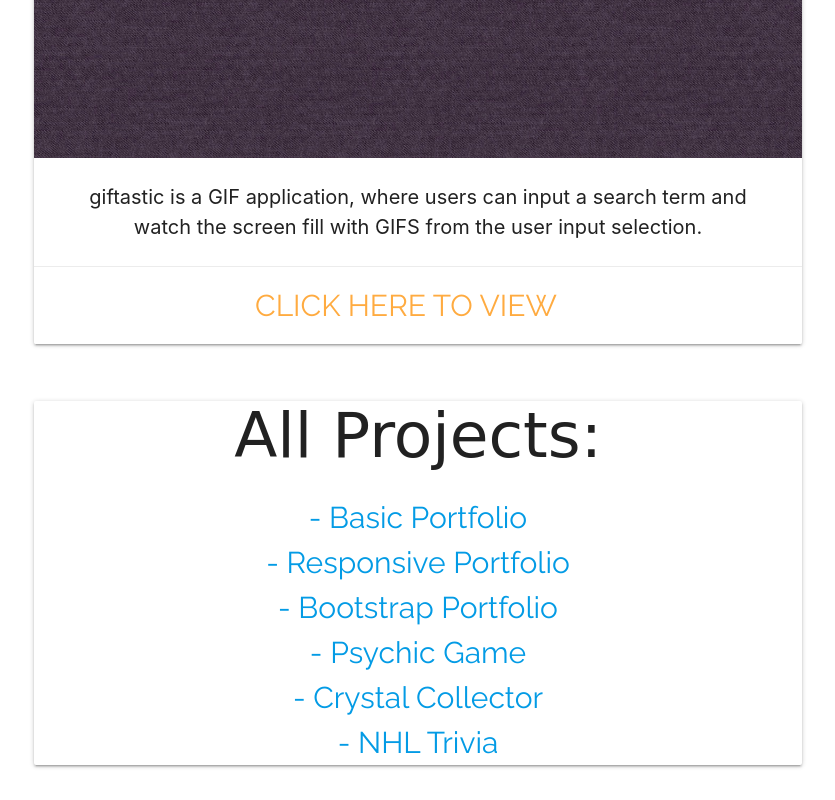
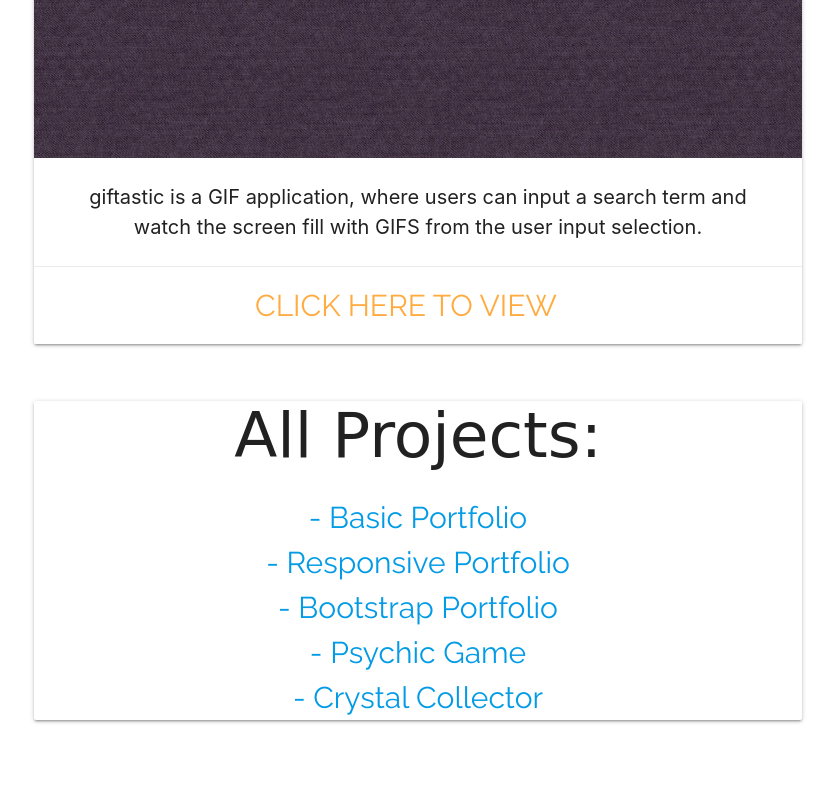
Before and after one commit to stevenjohncantando/Updated-Portfolio, a plain HTML site: page index.html in a window 1280 px wide. Shown: the part 3471-4271 px from the top of the page, without its empty margins (222-1057 px from the left). After the commit the page ends 4226 px from the top, so only its background shows below. Drawn offline with nearby package versions, Linux system fonts and the light colour scheme; a web font is replaced by a local one.

Commit message:
final changes

```diff
--- a/index.html
+++ b/index.html
@@ -216,9 +216,6 @@
 
                     <a href="https://stevenjohncantando.github.io/unit-4-game/">- Crystal Collector</a>
 
-                    <br>
-
-                    <a href="https://stevenjohncantando.github.io/Trivia-Game/">- NHL Trivia</a>
                 </div>
             </div>
 
```
